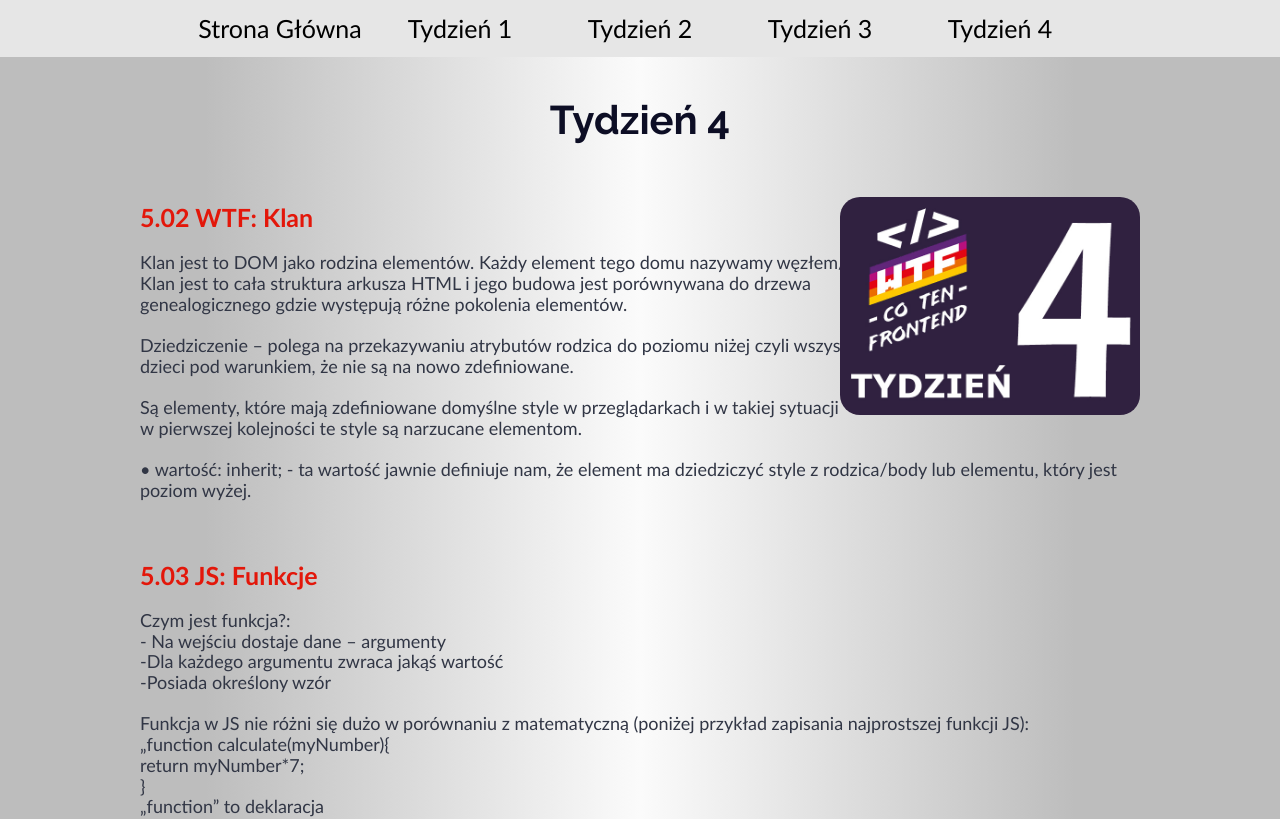
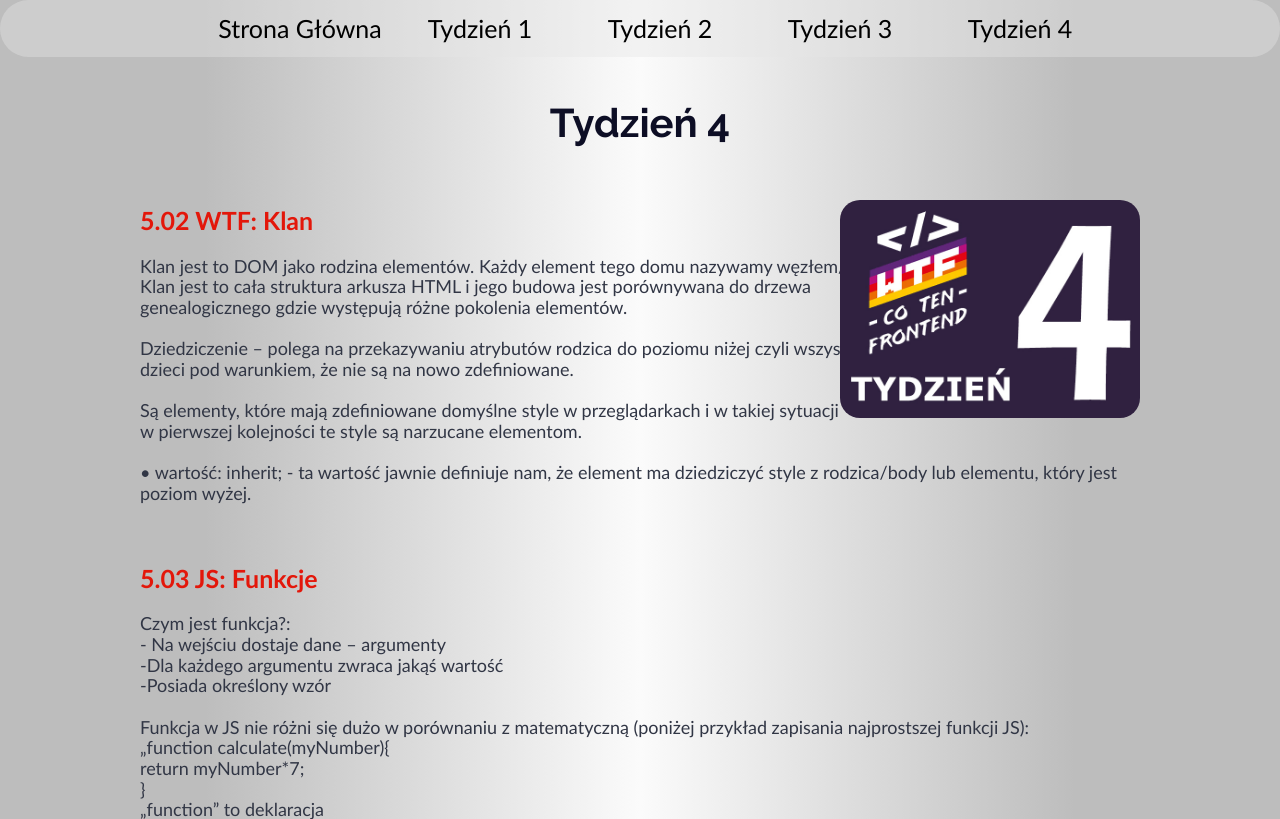
Before and after one commit to tomaszwarzeszak/pagewtf, a plain HTML site: page tydzien4.html in a window 1280 px wide. Shown: the top 819 px of the page. Drawn offline with Linux system fonts and the light colour scheme.

Commit message:
navigation edition

```diff
--- a/style.css
+++ b/style.css
@@ -25,14 +25,21 @@ p{
 /* Nawigacja*/
 
 .navigation{
+  border-radius: 50px;
+  z-index: 2020;
+  width: 100%;
+  position: fixed;
   display: flex;
   justify-content: center;
-  background-color: #E6E6E6;
+  background-color: rgba(230, 230, 230, 0.4);
+}
+.list{
+  margin: 0;
+  display: flex;
 }
 
 .navigation__link {
   text-align: center;
-
   width: 180px;
   font-family: 'Calibri',  sans-serif;
   padding: 14px 0;
@@ -49,12 +56,16 @@ p{
 
 /*nagłówek*/
 
+.header{
+  padding-top: 100px;
+}
+
 .header__title {
   font-family: 'Raleway', sans-serif;
   font-size: 40px;
   color: #0D0E25;
   text-align: center;
-  margin-top: 40px;
+  margin: 0;
 }
 
 /*o autorze*/
@@ -135,7 +146,7 @@ p{
   width: 300px;
   border-radius: 20px;
   right: 0;
-  top:100px;
+  top:200px;
 
 }
 
--- a/tydzien4.html
+++ b/tydzien4.html
@@ -12,13 +12,14 @@
 
 <body>
     <nav class="navigation">
-        <a class="navigation__link" href="index.html">Strona Główna</a>
-        <a class="navigation__link" href="tydzien1.html">Tydzień 1</a>
-        <a class="navigation__link" href="tydzien2.html">Tydzień 2</a>
-        <a class="navigation__link" href="tydzien3.html">Tydzień 3</a>
-        <a class="navigation__link" href="tydzien4.html">Tydzień 4</a>
-    </nav>
-
+        <ul class="list">
+          <li class="list"><a class="navigation__link" href="index.html">Strona Główna</a></li>
+          <li class="list"><a class="navigation__link" href="tydzien1.html">Tydzień 1</a></li>
+          <li class="list"><a class="navigation__link" href="tydzien2.html">Tydzień 2</a></li>
+          <li class="list"><a class="navigation__link" href="tydzien3.html">Tydzień 3</a></li>
+          <li class="list"><a class="navigation__link" href="tydzien4.html">Tydzień 4</a></li>
+        </ul>
+      </nav>
     <main class="main">
 
         <section class="subpage">
```
Also changed, not shown: index.html (+8 -5 lines), tydzien1.html (+7 -6 lines), tydzien2.html (+7 -5 lines), tydzien3.html (+7 -5 lines).
